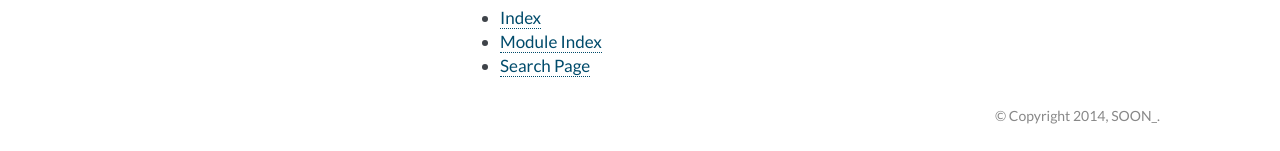
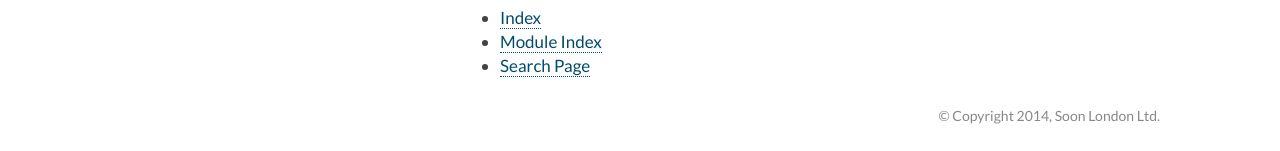
Before and after one commit to thisissoon/Flask-Velox, a Sphinx documentation site: the page built from docs/index.rst, in a window 1280 px wide. Shown: the part 1713-1864 px from the top of the page. Built offline with Sphinx 7.4.7, drawn with Linux system fonts in a browser that asks for light colours; some web fonts are replaced; the version number could not be read and is left out; part of the change alters nothing that is shown.

```diff
--- a/docs/conf.py
+++ b/docs/conf.py
@@ -18,14 +18,15 @@ root = os.path.abspath(
 
 sys.path.append(os.path.join(root, 'flask_velox'))
 
+
 import flask_velox  # noqa
 
 
 # Project details
 project = u'Flask-Velox'
-copyright = u'2014, SOON_'
-version = '0.0.1'
-release = '0.0.1'
+copyright = u'2014, Soon London Ltd'
+version = open(os.path.join(root, 'VERSION')).read()
+release = open(os.path.join(root, 'VERSION')).read()
 
 # Sphinx Config
 templates_path = ['_templates']
```
